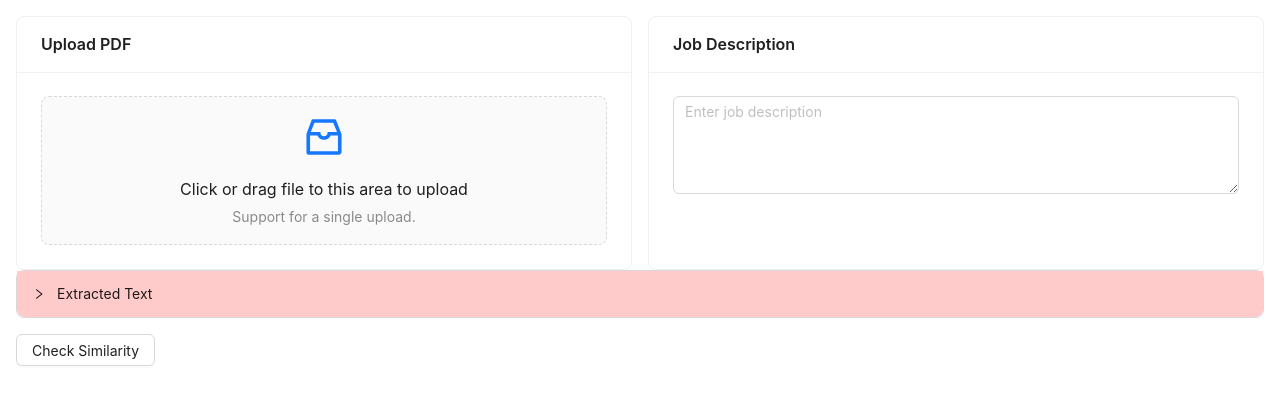
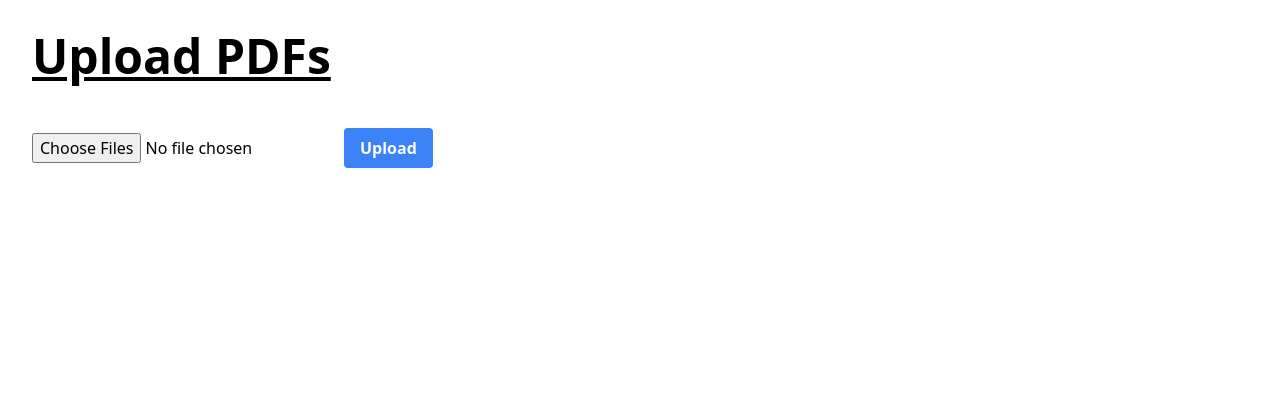
Before and after one commit to parththakkar1818/Automated-Resume-Screening, a React (Create React App) app in the folder frontend/: page / in a window 1280 px wide. Shown: the top 404 px of the page. Built offline with nearby package versions, Linux system fonts and the light colour scheme.

Commit message:
Update Home.jsx

```diff
--- a/frontend/src/components/Home.jsx
+++ b/frontend/src/components/Home.jsx
@@ -1,182 +1,62 @@
-// import React, { useState } from "react";
+import React, { useState } from "react";
 
-// const Home = () => {
-//   const [selectedFile, setSelectedFile] = useState(null);
-//   const [extractedText, setExtractedText] = useState("");
-//   const [similarityscore, setsimilarityscore] = useState(0);
+const Home = () => {
+  const [selectedFiles, setSelectedFiles] = useState([]);
+  const [results, setResults] = useState([]);
 
-//   const handleFileChange = (event) => {
-//     setSelectedFile(event.target.files[0]);
-//   };
+  const handleFileChange = (event) => {
+    setSelectedFiles(event.target.files);
+  };
 
-//   const uploadPDF = async () => {
-//     if (!selectedFile) {
-//       console.error("No file selected.");
-//       return;
-//     }
+  const uploadPDFs = async () => {
+    if (selectedFiles.length === 0) {
+      console.error("No files selected.");
+      return;
+    }
 
-//     const formData = new FormData();
-//     formData.append("file", selectedFile);
+    const formData = new FormData();
+    for (const file of selectedFiles) {
+      formData.append("resume_files", file); // Use "resume_files" as the key
+    }
 
-//     try {
-//       const response = await fetch("http://localhost:8000/extract_text", {
-//         method: "POST",
-//         body: formData,
-//       });
-//       const data = await response.json();
-//       // console.log(data);
-//       setExtractedText(data.text); // Update extractedText state with the extracted text
-//       setsimilarityscore(data.score);
-//     } catch (error) {
-//       console.error("Error:", error);
-//     }
-//   };
-
-//   return (
-//     <div>
-//       <h1 className="text-5xl font-bold underline m-9">Upload PDF</h1>
-//       <input type="file" onChange={handleFileChange} />
-//       <button onClick={uploadPDF}>Upload</button>
-//       {extractedText && <div>{extractedText}</div>}{" "}
-//       {similarityscore && <h1 className="bold ">Similarity Score: {similarityscore}</h1>}
-//     </div>
-//   );
-// };
-
-// export default Home;
-import React, { useState } from 'react';
-import { Upload, Button, Input, message, Progress, Card, Row, Col, List, Collapse, Badge } from 'antd';
-import { InboxOutlined } from '@ant-design/icons';
-
-const { Dragger } = Upload;
-const { TextArea } = Input;
-const { Panel } = Collapse;
-
-const FileUpload = () => {
-  const [extractedText, setExtractedText] = useState('');
-  const [errorMessage, setErrorMessage] = useState('');
-  const [jobDescription, setJobDescription] = useState('');
-  const [similarityScore, setSimilarityScore] = useState(null);
-  const [uploadedFileName, setUploadedFileName] = useState('');
-  const [matchedData, setMatchedData] = useState([]);
-
-  const handleUpload = (info) => {
-    const { status, response } = info.file;
-    if (status === 'done') {
-      setExtractedText(response.text);
-      setUploadedFileName(info.file.name);
-      setErrorMessage('');
-    } else if (status === 'error') {
-      setErrorMessage('File upload failed.');
+    try {
+      const response = await fetch("http://localhost:8000/extract_and_sort", {
+        method: "POST",
+        body: formData,
+      });
+      const data = await response.json();
+      setResults(data);
+    } catch (error) {
+      console.error("Error:", error);
     }
   };
 
-  const handleJobDescriptionChange = (e) => {
-    setJobDescription(e.target.value);
-  };
-
-  const handleCheckSimilarity = () => {
-    if (!jobDescription || !extractedText) {
-      setErrorMessage('Please enter job description and upload a PDF file.');
-      return;
-    }
-
-    // API call to calculate similarity score
-    fetch('http://localhost:8000/similarity', {
-      method: 'POST',
-      headers: {
-        'Content-Type': 'application/json',
-      },
-      body: JSON.stringify({ job_description: jobDescription, extracted_text: extractedText }),
-    })
-      .then((response) => {
-        if (!response.ok) {
-          throw new Error('Network response was not ok');
-        }
-        return response.json();
-      })
-      .then((data) => {
-        setSimilarityScore(data.similarity_score);
-        setErrorMessage('');
-        console.log(data.matched_data);
-        if (data.matched_data) {
-          setMatchedData(data.matched_data);
-        }
-      })
-      .catch((error) => {
-        console.error('Error calculating similarity:', error);
-        setErrorMessage('Error calculating similarity.');
-      });
-  };
 
   return (
-    <div className="p-4">
-      <Row gutter={[16, 16]}>
-        <Col span={12}>
-          <Card title="Upload PDF" className="h-full">
-            <Dragger
-              name="file"
-              action="http://localhost:8000/extract_text"
-              onChange={handleUpload}
-              accept=".pdf"
-              showUploadList={false}
-            >
-              <p className="ant-upload-drag-icon">
-                <InboxOutlined />
-              </p>
-              <p className="ant-upload-text">Click or drag file to this area to upload</p>
-              <p className="ant-upload-hint">Support for a single upload.</p>
-            </Dragger>
-            {uploadedFileName && <p>Uploaded File: {uploadedFileName}</p>}
-            {errorMessage && <p className="text-red-500">{errorMessage}</p>}
-          </Card>
-        </Col>
-        <Col span={12}>
-          <Card title="Job Description" className="h-full">
-            <TextArea
-              rows={4}
-              placeholder="Enter job description"
-              value={jobDescription}
-              onChange={handleJobDescriptionChange}
-              className="mb-4"
-            />
-          </Card>
-        </Col>
-      </Row>
-      <Row gutter={[16, 16]}>
-        <Col span={24}>
-          <Collapse defaultActiveKey={['0']} accordion>
-            <Panel header="Extracted Text" key="1"
-              className={ !extractedText ? 'bg-red-200' : 'bg-green-200'}
-            >
-              {
-                !extractedText ? <p>null</p> : <p>{extractedText}</p>
-              }
-            </Panel>
-          </Collapse>
-          <Button className="mt-4" onClick={handleCheckSimilarity}>
-            Check Similarity
-          </Button>
-        </Col>
-        <Col span={24}>
-          {similarityScore !== null && (
-            <Card title="Similarity Score">
-              <Progress type="circle" percent={similarityScore * 100} />
-              {matchedData.length > 0 && (
-                <Card title="Matched Data">
-                  <List
-                    bordered
-                    dataSource={matchedData}
-                    renderItem={(item) => <List.Item>{item}</List.Item>}
-                  />
-                </Card>
-              )}
-            </Card>
-          )}
-        </Col>
-      </Row>
+    <div className="p-8">
+      <h1 className="text-5xl font-bold underline mb-8">Upload PDFs</h1>
+      <input type="file" multiple onChange={handleFileChange} />
+      <button
+        onClick={uploadPDFs}
+        className="bg-blue-500 hover:bg-blue-700 text-white font-bold py-2 px-4 rounded mt-4"
+      >
+        Upload
+      </button>
+      {results.length > 0 && (
+        <div className="mt-8">
+          <h2 className="text-2xl font-bold mb-4">Results:</h2>
+          <ul>
+            {results.map((result, index) => (
+              <li key={index} className="mb-4">
+                <h3 className="text-xl font-bold">{result.filename}</h3>
+                <p>{result.score}</p>
+              </li>
+            ))}
+          </ul>
+        </div>
+      )}
     </div>
   );
 };
 
-export default FileUpload;
+export default Home;
```
